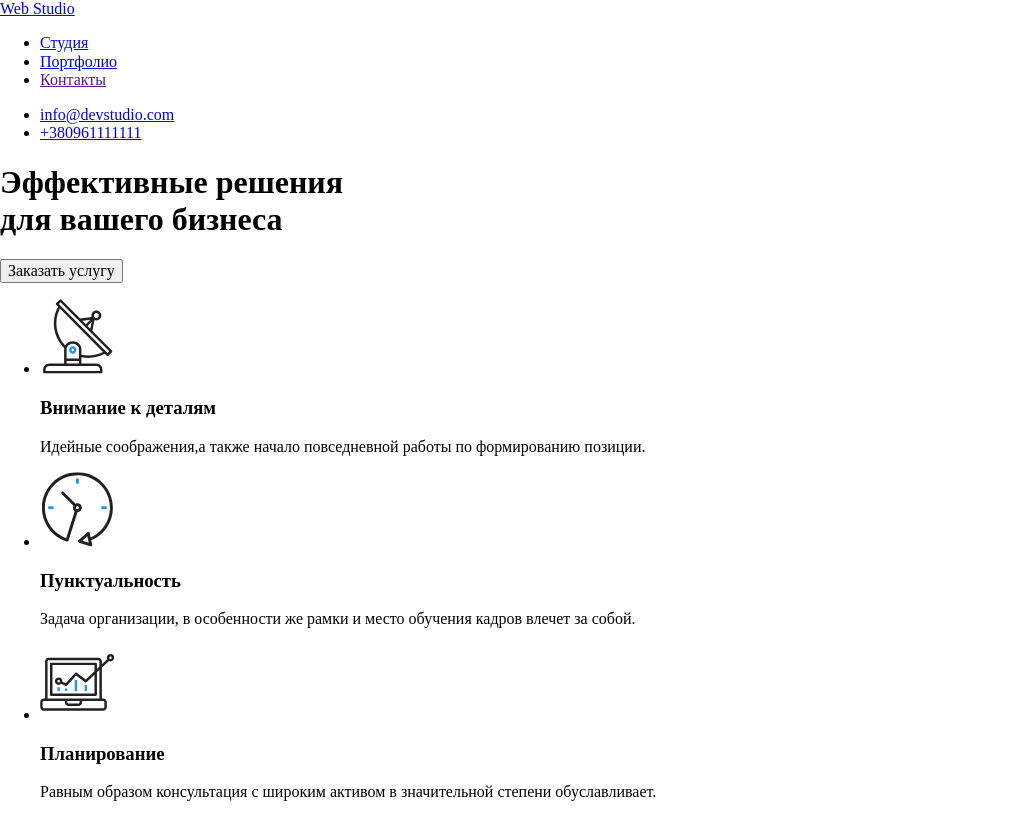
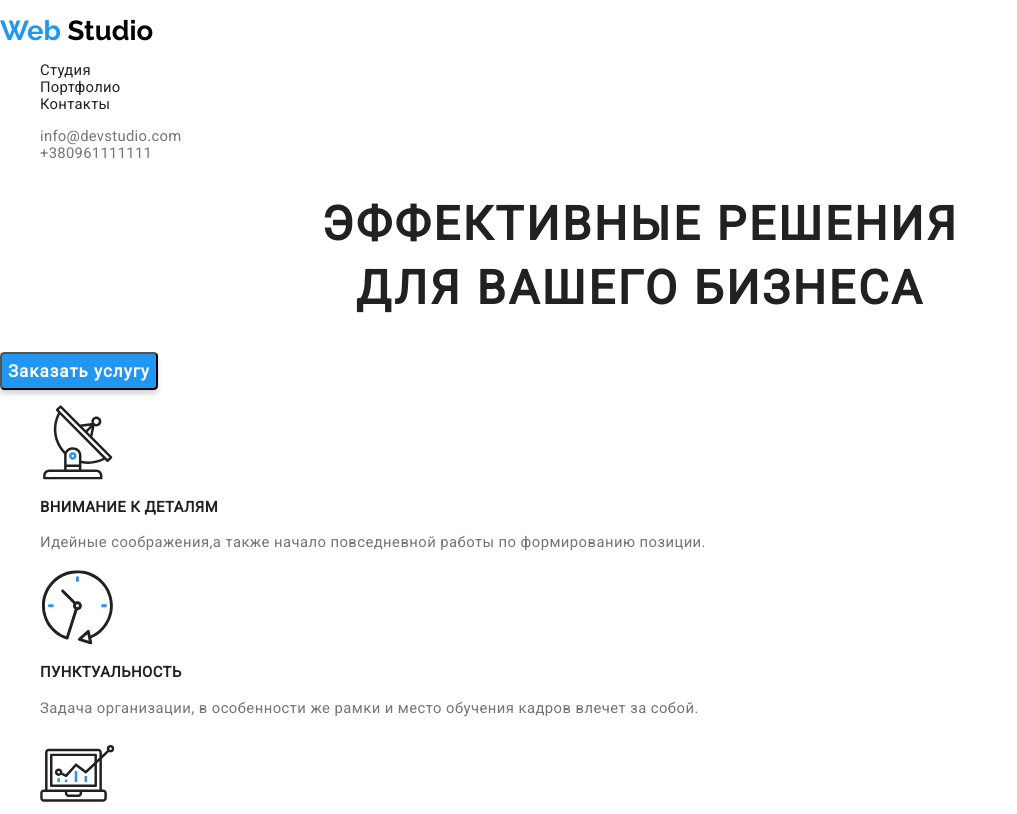
Before and after one commit to Mira1702/goit-markup-hw-02, a plain HTML site: page index.html in a window 1280 px wide. Shown: the top 814 px of the page, without its empty margins (0-1017 px from the left). Drawn offline with Linux system fonts and the light colour scheme.

Commit message:
Частично указаны стили для страницы "Студия"

```diff
--- a/css/styles.css
+++ b/css/styles.css
@@ -0,0 +1,136 @@
+:root {
+    --main-font: 'Roboto', sans-serif;
+    --secondary-font: Raleway, sans-serif;
+    --accent-colour: #2196F3;
+}
+
+body{
+    font-family: var(--main-font);
+    font-size: 14.8283px;
+    color: #212121;
+    background-color: #FFFFFF;
+}
+
+.header-link{
+    font-family: var(--secondary-font);
+    font-style: normal;
+    font-weight: bold;
+    font-size: 27.5383px;
+    line-height: 1.16;
+    color: #000000;
+}
+
+.link{
+    text-decoration: none;
+    list-style-type: none
+}
+
+.web{
+    color: #2196F3;
+}
+
+.navigation-link{
+    font-weight: 500;
+    font-size: 14.8283px;
+    line-height: 1.15;
+    letter-spacing: 0.02em;
+    color: #212121;
+}
+
+.navigation-mail,
+.navigation-tel{
+    font-weight: 500;
+    font-size: 14.8283px;
+    line-height: 1.15;
+    letter-spacing: 0.02em;
+    color: #757575;
+}
+
+.header-link:hover,
+.navigation-link:hover,
+.navigation-mail:hover,
+.navigation-tel:hover,
+.header-link:focus,
+.navigation-link:focus
+.navigation-mail:focus,
+.navigation-tel:focus{
+    color: #2196F3;
+}
+
+.heading {
+font-family: var(--main-font);
+font-style: normal;
+font-weight: 900;
+font-size: 46.6033px;
+line-height: 1.37;
+text-align: center;
+letter-spacing: 0.06em;
+text-transform: uppercase;
+color: #212121;
+}
+
+.button {
+font-family: var(--main-font);
+font-style: normal;
+font-weight: bold;
+font-size: 16.9466px;
+line-height: 1.89;
+display: flex;
+align-items: center;
+text-align: center;
+letter-spacing: 0.06em;
+color: #FFFFFF;
+background: #2196F3;
+box-shadow: 0px 4.23666px 4.23666px rgba(0, 0, 0, 0.15);
+border-radius: 4.23666px;
+}
+
+.subheading {
+font-family: var(--main-font);
+font-style: normal;
+font-weight: bold;
+font-size: 14.8283px;
+line-height: 1.15;
+letter-spacing: 0.03em;
+text-transform: uppercase;
+color: #212121;
+}
+
+.text {
+font-family: var(--main-font);
+font-style: normal;
+font-weight: normal;
+font-size: 14.8283px;
+line-height: 1.69;
+letter-spacing: 0.03em;
+color: #757575;
+}
+
+.head {
+font-family: var(--main-font);
+font-style: normal;
+font-weight: bold;
+font-size: 38.13px;
+line-height: 1.18;
+text-align: center;
+letter-spacing: 0.03em;
+color: #212121;
+}
+
+.desc {
+font-family: var(--main-font);
+font-style: normal;
+font-weight: bold;
+font-size: 14.8283px;
+line-height: 1.15;
+text-align: center;
+letter-spacing: 0.03em;
+text-transform: uppercase;
+color: #FFFFFF;
+position: align="center";
+width: 391.89px;
+height: 74.14px;
+left: 1075.05px;
+top: 1519.9px;
+background: rgba(47, 48, 58, 0.8);
+}
--- a/index.html
+++ b/index.html
@@ -4,65 +4,68 @@
     <meta charset="UTF-8" />
     <meta name="description" content="Web Studio" />
     <title>Web Studio</title>
+    <link href="https://fonts.googleapis.com/css2?family=Raleway:wght@700&family=Roboto&display=swap" rel="stylesheet">
     <link rel="stylesheet" href="./css/styles.css">
     <link rel="stylesheet" href="./css/normalize.css">
   </head>
   <body>
     <!-- Шапка страницы -->
     <header>
+      <p clas="header-link link">
+        <a class="header-link link" href="./index.html" aria-label="Web Studio"><span class="web">Web</span> Studio</a>
+      </p>
       <nav>
-        <a href="./index.html" aria-label="Web Studio">Web Studio</a>
        <ul>
-          <li> <a href="./index.html">Студия</a> </li>
-          <li> <a href="./portfolio.html">Портфолио</a> </li>
-          <li> <a href="">Контакты</a> </li>
+          <li class="link"> <a class="navigation-link link" href="./index.html">Студия</a> </li>
+          <li class="link"> <a class="navigation-link link" href="./portfolio.html">Портфолио</a> </li>
+          <li class="link"> <a class="navigation-link link" href="">Контакты</a> </li>
         </ul>
       </nav>
         <ul>
-          <li>
-            <a href="E-mail:info@devstudio.com">info@devstudio.com</a>
+          <li class="link">
+            <a class="navigation-mail link" href="E-mail:info@devstudio.com">info@devstudio.com</a>
           </li>
-          <li>
-            <a href="tel:+380961111111">+380961111111</a>
+          <li class="link">
+            <a class="navigation-tel link" href="tel:+380961111111">+380961111111</a>
           </li>
         </ul>
     </header>
     <!-- Заголовок-->
     <section>
-      <h1>Эффективные решения<br />для вашего бизнеса</h1>
-      <button>Заказать услугу</button>
+      <h1 class="heading">Эффективные решения<br />для вашего бизнеса</h1>
+      <button type="button" class="button">Заказать услугу</button>
     </section>
     <!-- Особенности-->
     <section>
-      <h2 hidden>Особенности</h2>
+      <h2 hidden class="head">Особенности</h2>
       <ul>
-        <li>
+        <li class="link">
               <img src="./Images/Особенности/antenna.svg" alt="Антенна">
-              <h3>Внимание к деталям</h3>
-              <p>Идейные соображения,а также начало повседневной работы по
+              <h3 class="subheading">Внимание к деталям</h3>
+              <p class="text">Идейные соображения,а также начало повседневной работы по
                 формированию позиции.
               </p>
         </li>
-        <li>
+        <li class="link">
               <img src="./Images/Особенности/clock.svg" alt="Часы">
-              <h3>Пунктуальность</h3>
-              <p>
+              <h3 class="subheading">Пунктуальность</h3>
+              <p class="text">
                 Задача организации, в особенности же рамки и место обучения кадров
                 влечет за собой.
               </p>
         </li>
-        <li>
+        <li class="link">
               <img src="./Images/Особенности/diagram.svg" alt="Диаграмма">
-              <h3>Планирование</h3>
-              <p>
+              <h3 class="subheading">Планирование</h3>
+              <p class="text">
                Равным образом консультация с широким активом в значительной степени
                обуславливает.
               </p>
         </li>
-        <li>
+        <li class="link">
               <img src="./Images/Особенности/astronaut.svg" alt="Астронавт">
-              <h3>Современные технологии</h3>
-              <p>
+              <h3 class="subheading">Современные технологии</h3>
+              <p class="text">
               Значимость этих проблем настолько очевидна, что реализация плановых
               заданий.
               </p>
@@ -71,31 +74,31 @@
     </section>
     <!--Чем мы занимаемся-->
     <section>
-      <h2>Чем мы занимаемся</h2>
-      <ul>
+      <h2 class="head">Чем мы занимаемся</h2>
+      <ul class="link">
         <li>
             <img src="./Images/Чем-мы-занимаемся/Ноутбук.jpg" alt="Ноутбук" width="393" height="313"/>
-            <p>Десктопные приложения</p>
+            <p class="desc">Десктопные приложения</p>
         </li>
         <li>
             <img src="./Images/Чем-мы-занимаемся/Телефон.jpg" alt="Мобильный телефон" width="393" height="313"/>
-            <p>Мобильные приложения</p>
+            <p class="desc">Мобильные приложения</p>
         </li>
         <li>
             <img src="./Images/Чем-мы-занимаемся/Компьютер.jpg" alt="Компьютер" width="393" height="313"/>
-            <p>Дизайнерские решения</p>
+            <p class="desc">Дизайнерские решения</p>
         </li>
       </ul>
     </section>
     <!--Наша команда-->
     <section>
-      <h2>Наша команда</h2>
-      <ul>
+      <h2 class="head">Наша команда</h2>
+      <ul class="link">
         <li>
              <img src="./Images/Наша-команда/Николай-Кучеренко.jpg" alt="Фото" width="287" height="276"/>
              <p>Николай Кучеренко</p>
              <p lang="en">Product Designer</p>
-             <ul>
+             <ul class="link">
               <li>
                  <a href="" aria-label="иконка инстаграм"></a>
               </li>
@@ -114,7 +117,7 @@
             <img src="./Images/Наша-команда/Ольга-Иванова.jpg" alt="Фото" width="287" height="276"/>
             <p>Ольга Иванова</p>
              <p lang="en">Frontend Developer</p>
-             <ul>
+             <ul class="link">
               <li>
                  <a href="" aria-label="иконка инстаграм"></a>
               </li>
@@ -133,7 +136,7 @@
             <img src="./Images/Наша-команда/Андрей-Шевченко.jpg" alt="Фото" width="287" height="276"/>
             <p>Андрей Шевченко</p>
              <p lang="en">Marketing</p>
-             <ul>
+             <ul class="link">
               <li>
                  <a href="" aria-label="иконка инстаграм"></a>
               </li>
@@ -148,11 +151,11 @@
               </li>
              </ul>
         </li>
-        <li>
+        <li >
             <img src="./Images/Наша-команда/Иван-Николаев.jpg" alt="Фото" width="287" height="276"/>
             <p>Иван Николаев</p>
              <p lang="en">UI Designer</p>
-             <ul>
+             <ul class="link">
               <li>
                  <a href="" aria-label="иконка инстаграм"></a>
               </li>
@@ -171,8 +174,8 @@
     </section>
     <!--Постоянные клиенты-->
     <section>
-      <h2>Постоянные клиенты</h2>
-      <ul>
+      <h2 class="head">Постоянные клиенты</h2>
+      <ul class="link">
         <li>
           <a href="./Images/Клиенты/logo1.svg">
             <img src="./Images/Клиенты/logo1.svg"
@@ -237,7 +240,7 @@
       <!--Ссылки на соцсети-->
       <div>
         <b>Присоединяйтесь</b>
-      <ul>
+      <ul class="link">
         <li>
           <a href="" lang="en">Instagram</a>
         </li>
```
Also changed, not shown: portfolio.html (+1 -0 lines).
